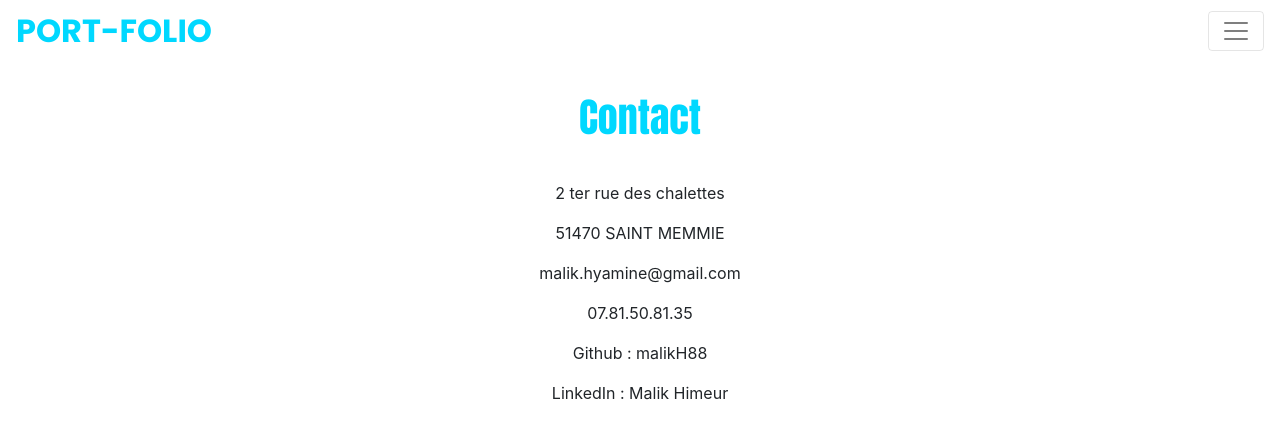
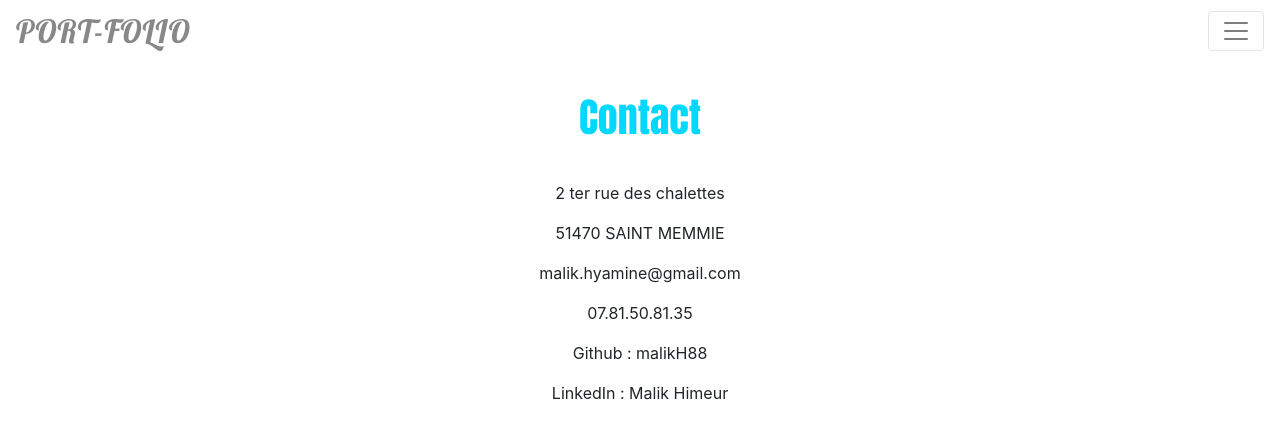
Before and after one commit to malikH88/MonPort-Folio, a React (Create React App) app: page /Contact in a window 1280 px wide. Shown: the top 438 px of the page. Built offline with nearby package versions, Linux system fonts and the light colour scheme.

Commit message:
feat(home): add font style

```diff
--- a/src/Components/HomePages/Home.css
+++ b/src/Components/HomePages/Home.css
@@ -1,19 +1,21 @@
 @import url('https://fonts.googleapis.com/css2?family=Poppins:wght@200;600;700&display=swap');
+@import url('https://fonts.googleapis.com/css2?family=Lobster&display=swap');
+
 .Background_Home {
     background: linear-gradient(#00d8ff, #9198e5);
 }
 
 .title {
-    font-family: Impact, Haettenschweiler, 'Arial Narrow Bold', sans-serif;
-    padding: 2rem;
-    font-size: 2.8rem;
-    color: #ffffff;
+    background-image: url(../../Files/image/Wall.png);
+    font-family: 'Lobster', cursive;
+    padding: 1rem;
+    font-size: 4rem;
+    color: rgb(54, 54, 54 , 0.6);
     text-align: end;
 }
 
 .jumbotron {
     background-image: url(https://i.pinimg.com/originals/62/63/5b/62635bfd6f5c20e3666f27e015191bde.jpg);
-    /* background-color: white!important; */
     border-radius: 0!important;
 }
 
@@ -25,6 +27,7 @@
 .Avatar {
     width: 60%;
     margin: 0rem 1rem 2rem 1rem;
+
 }
 
 .Text_Animation {
--- a/src/Components/Navigation/NavBar.css
+++ b/src/Components/Navigation/NavBar.css
@@ -1,8 +1,13 @@
+@import url('https://fonts.googleapis.com/css2?family=Poppins:wght@200;600;700&display=swap');
+@import url('https://fonts.googleapis.com/css2?family=Lobster&display=swap');
+
 .Navbar_Title{
-    font-family: 'Poppins', sans-serif;
-    color: #00d8ff;
-    font-weight: 1000;
+    font-family: 'Lobster', cursive;
+    color: #888888;
+    letter-spacing: 1px;
+    font-weight: 500;
     font-size: 2rem;
+
 }
 
 .navbar{
@@ -16,9 +21,9 @@
 }
 
 .Link_Navigation{
-    color: #00d8ff;
+    font-family: 'Lobster', cursive;
+    color: #888888;
     font-size: 1.5rem;
-    font-family: Impact, Haettenschweiler, 'Arial Narrow Bold', sans-serif;
     margin: 0;
     padding: 0;
 }
```
Also changed, not shown: src/Files/image/Wall.jpg (added), src/Files/image/Wall.png (added).
